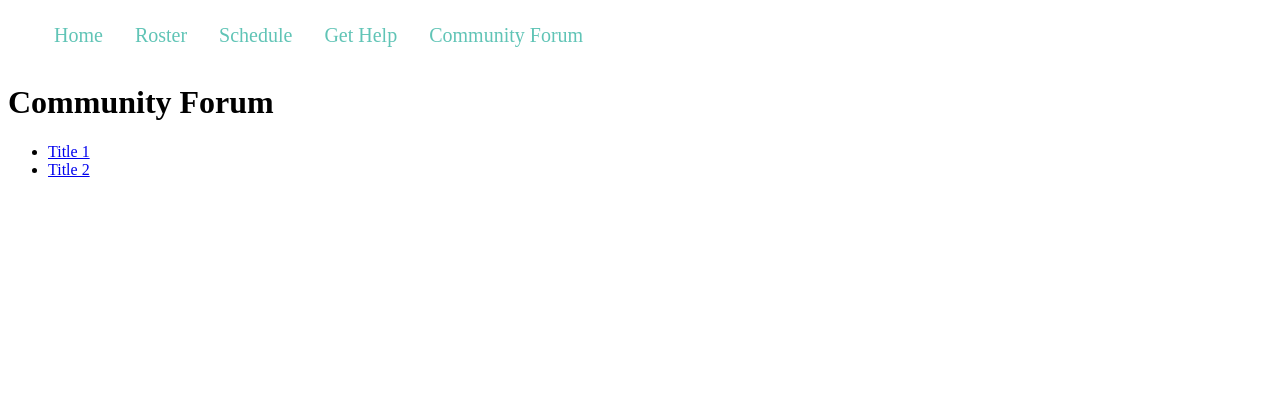
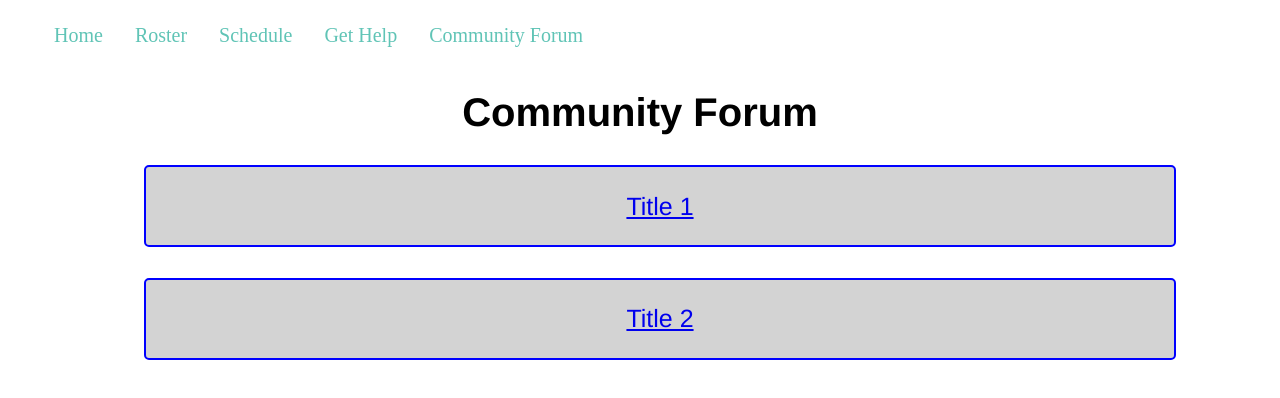
Before and after one commit to jerseycity19/team-18, a React app in the folder src/: page /communityForum in a window 1280 px wide. Shown: the top 398 px of the page. Built offline with nearby package versions, Linux system fonts and the light colour scheme; the HTML template or start-up script is replaced by a standard one.

Commit message:
added css to community forum pages

```diff
--- a/src/components/CommunityForum.js
+++ b/src/components/CommunityForum.js
@@ -4,12 +4,12 @@ import { Link } from 'react-router-dom'
 
 const CommunityForum = () => (
   <div>
-    <h1>Community Forum</h1>
+    <h1 class="title">Community Forum</h1>
       <ul>
       {
       	ForumAPI.all().map(p => (
-      	  <li key={p.eid}>
-      	  	<Link to={`/communityForum/${p.eid}`}>{p.title}</Link>
+      	  <li key={p.eid} class="forumContainer">
+      	  	<Link to={`/communityForum/${p.eid}`} class="forumTitle">{p.title}</Link>
       	  </li>
       	))
       }
--- a/src/components/Entry.js
+++ b/src/components/Entry.js
@@ -11,8 +11,8 @@ const Entry = (props) => {
 	}
 	return (
 		<div>
-		  <h1>{entry.title}</h1>
-		  <h2>{entry.content}</h2>
+		  <h1 class="title">{entry.title}</h1>
+		  <h2 class="forumContent">{entry.content}</h2>
 		  <Link to='/communityForum'>Back</Link>
 		</div>
 	)
--- /dev/null
+++ b/src/components/Forum.css
@@ -0,0 +1,39 @@
+.title {
+	font-family: helvetica;
+	text-align: center;
+	font-size: 40px;
+}
+
+.forumContainer {
+	list-style:none;
+	margin:auto;
+	display:grid;
+	margin-top:2.5%;
+	margin-bottom:2.5%;
+}
+
+.forumTitle {
+	font-family: helvetica;
+	padding:2%;
+	margin:auto;
+	text-align: center;
+	background-color:lightgrey;
+	border:2px solid blue;
+	border-radius:5px;
+	width:80%;
+	font-size:25px;
+}
+
+.forumContent {
+	border-left:10px solid blue;
+	background-color: lightgray;
+	font-size: 20px;
+	padding: 1%
+}
+
+.forumNewContent {
+	border-right:10px solid red;
+	background-color: lightgray;
+	font-size: 20px;
+	padding: 1%;
+}
--- a/src/components/Forum.js
+++ b/src/components/Forum.js
@@ -2,6 +2,7 @@ import React from 'react'
 import { Switch, Route } from 'react-router-dom'
 import CommunityForum from './CommunityForum'
 import Entry from './Entry'
+import './Forum.css'
 
 // The Roster component matches one of two different routes
 // depending on the full pathname
```
Also changed, not shown: src/components/CommunityFourm.js (deleted, +0 -9 lines).
